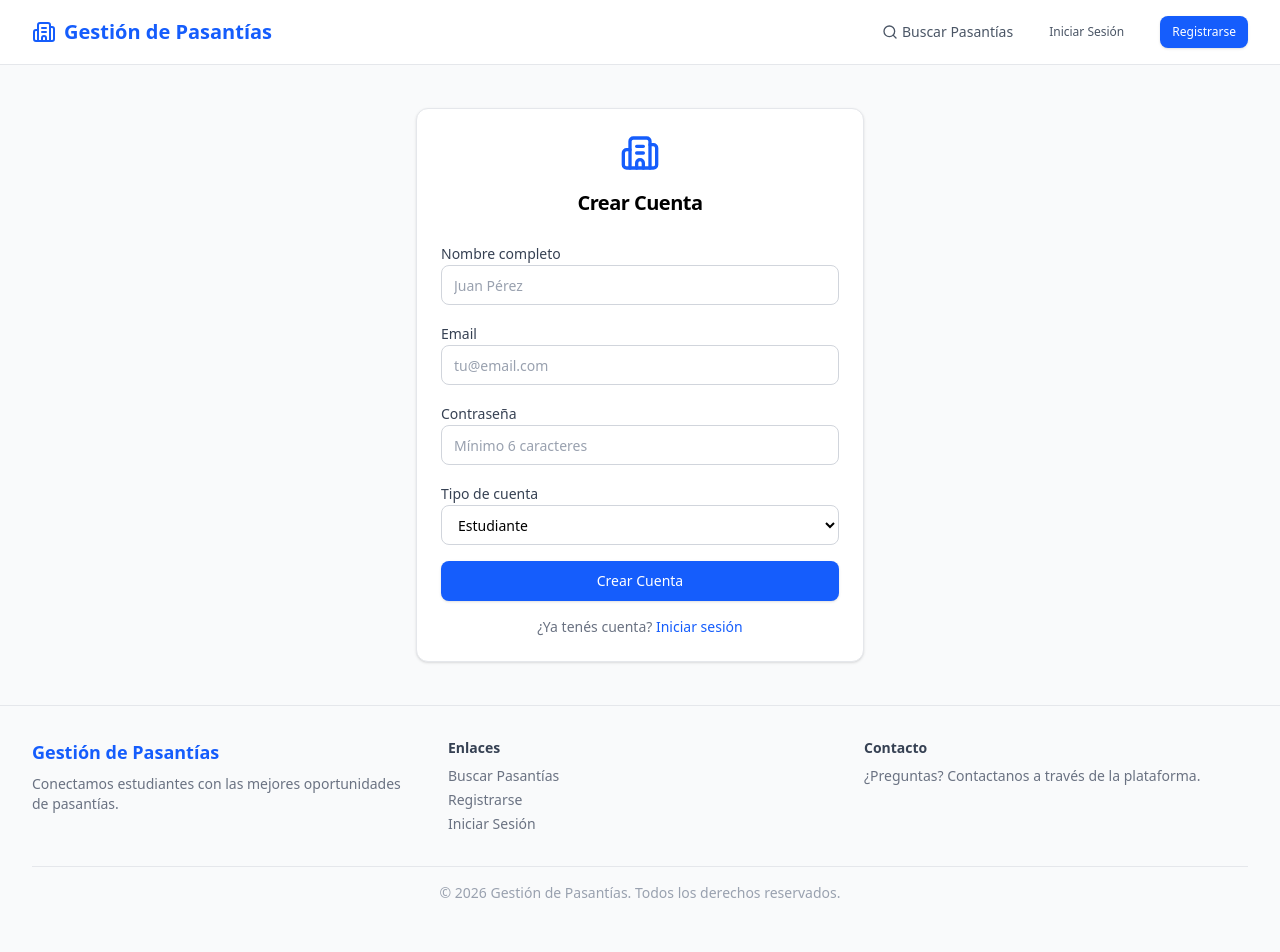
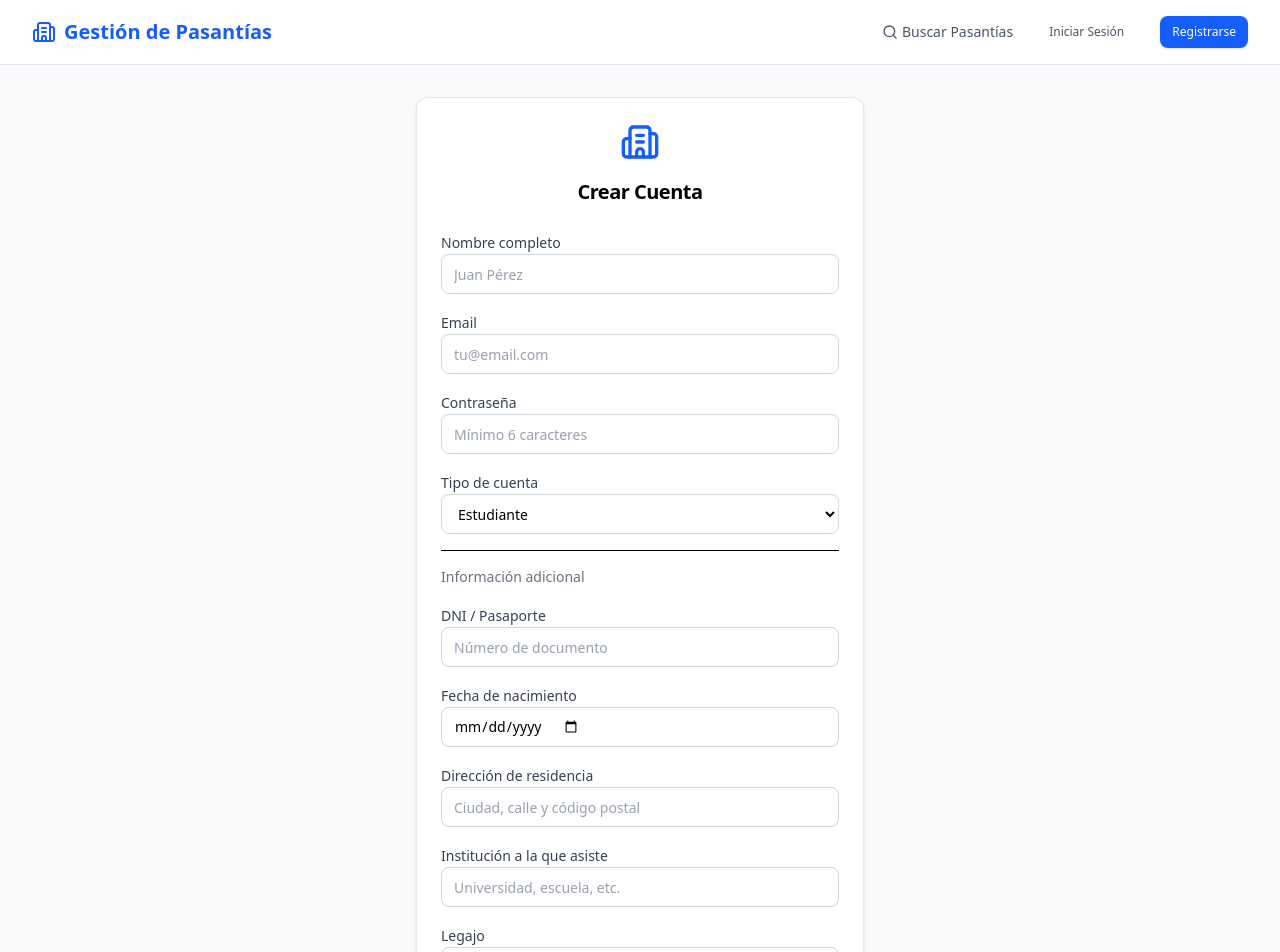
Before and after one commit to brandall2021/pasantias, a Next.js app: page /register in a window 1280 px wide. Shown: the top 952 px of the page. Built offline with nearby package versions, Linux system fonts and the light colour scheme; no server answers.

Commit message:
feat: campos de DNI, fecha de nacimiento, direccion, institucion y legajo para estudiantes

```diff
--- a/src/app/api/instituciones/route.ts
+++ b/src/app/api/instituciones/route.ts
@@ -25,17 +25,21 @@ export async function GET(req: Request) {
 
 export async function PATCH(req: Request) {
   const data = await req.json()
-  const { id, ...updateData } = data
+  const { id, institucionNombre, fechaNacimiento, ...updateData } = data
+
+  if (fechaNacimiento) {
+    (updateData as any).fechaNacimiento = new Date(fechaNacimiento)
+  }
 
   const user = await prisma.user.update({
     where: { id },
     data: updateData,
   })
 
-  if (updateData.institucionNombre) {
+  if (institucionNombre) {
     await prisma.institucion.update({
       where: { id: user.institucionId! },
-      data: { nombre: updateData.institucionNombre },
+      data: { nombre: institucionNombre },
     })
   }
 
--- a/src/app/api/register/route.ts
+++ b/src/app/api/register/route.ts
@@ -4,7 +4,7 @@ import { NextResponse } from "next/server"
 
 export async function POST(req: Request) {
   try {
-    const { name, email, password, role, institucionNombre } = await req.json()
+    const { name, email, password, role, institucionNombre, dni, fechaNacimiento, direccion, asisteA, legajo } = await req.json()
 
     if (!name || !email || !password) {
       return NextResponse.json({ error: "Faltan campos obligatorios" }, { status: 400 })
@@ -40,6 +40,11 @@ export async function POST(req: Request) {
         password: hashedPassword,
         role: role || "ESTUDIANTE",
         institucionId,
+        dni: dni || undefined,
+        fechaNacimiento: fechaNacimiento ? new Date(fechaNacimiento) : undefined,
+        direccion: direccion || undefined,
+        asisteA: asisteA || undefined,
+        legajo: legajo || undefined,
       },
     })
 
--- a/src/app/perfil/update-profile-form.tsx
+++ b/src/app/perfil/update-profile-form.tsx
@@ -20,16 +20,26 @@ export function UpdateProfileForm({ user }: { user: any }) {
     const formData = new FormData(e.currentTarget)
 
     try {
+      const body: Record<string, any> = {
+        id: user.id,
+        name: formData.get("name"),
+        phone: formData.get("phone") || undefined,
+        institucionNombre: formData.get("institucionNombre") || undefined,
+        direccion: formData.get("direccion") || undefined,
+      }
+
+      if (user.role === "ESTUDIANTE") {
+        body.dni = formData.get("dni") || undefined
+        body.fechaNacimiento = formData.get("fechaNacimiento") || undefined
+        body.direccion = formData.get("direccion") || undefined
+        body.asisteA = formData.get("asisteA") || undefined
+        body.legajo = formData.get("legajo") || undefined
+      }
+
       const res = await fetch("/api/instituciones", {
         method: "PATCH",
         headers: { "Content-Type": "application/json" },
-        body: JSON.stringify({
-          id: user.id,
-          name: formData.get("name"),
-          phone: formData.get("phone"),
-          institucionNombre: formData.get("institucionNombre") || undefined,
-          direccion: formData.get("direccion") || undefined,
-        }),
+        body: JSON.stringify(body),
       })
 
       if (res.ok) {
@@ -73,6 +83,34 @@ export function UpdateProfileForm({ user }: { user: any }) {
           </div>
         </>
       )}
+
+      {user.role === "ESTUDIANTE" && (
+        <>
+          <div className="border-t pt-4 mt-2">
+            <p className="text-sm font-medium text-gray-500 mb-3">Información personal</p>
+          </div>
+          <div className="space-y-2">
+            <Label htmlFor="dni">DNI / Pasaporte</Label>
+            <Input id="dni" name="dni" defaultValue={user.dni || ""} />
+          </div>
+          <div className="space-y-2">
+            <Label htmlFor="fechaNacimiento">Fecha de nacimiento</Label>
+            <Input id="fechaNacimiento" name="fechaNacimiento" type="date" defaultValue={user.fechaNacimiento ? String(user.fechaNacimiento).split("T")[0] : ""} />
+          </div>
+          <div className="space-y-2">
+            <Label htmlFor="direccion">Dirección de residencia</Label>
+            <Input id="direccion" name="direccion" defaultValue={user.direccion || ""} placeholder="Ciudad, calle y código postal" />
+          </div>
+          <div className="space-y-2">
+            <Label htmlFor="asisteA">Institución a la que asiste</Label>
+            <Input id="asisteA" name="asisteA" defaultValue={user.asisteA || ""} placeholder="Universidad, escuela, etc." />
+          </div>
+          <div className="space-y-2">
+            <Label htmlFor="legajo">Legajo</Label>
+            <Input id="legajo" name="legajo" defaultValue={user.legajo || ""} placeholder="Número de legajo o matrícula" />
+          </div>
+        </>
+      )}
       <Button type="submit" disabled={loading}>
         {loading ? "Guardando..." : "Guardar Cambios"}
       </Button>
--- a/src/app/register/page.tsx
+++ b/src/app/register/page.tsx
@@ -28,6 +28,11 @@ export default function RegisterPage() {
       password: formData.get("password") as string,
       role,
       institucionNombre: formData.get("institucionNombre") as string,
+      dni: formData.get("dni") as string,
+      fechaNacimiento: formData.get("fechaNacimiento") as string,
+      direccion: formData.get("direccion") as string,
+      asisteA: formData.get("asisteA") as string,
+      legajo: formData.get("legajo") as string,
     }
 
     try {
@@ -96,6 +101,34 @@ export default function RegisterPage() {
                 <Input id="institucionNombre" name="institucionNombre" type="text" required placeholder="Universidad, empresa, etc." />
               </div>
             )}
+
+            {role === "ESTUDIANTE" && (
+              <>
+                <div className="border-t pt-4 mt-2">
+                  <p className="text-sm font-medium text-gray-500 mb-3">Información adicional</p>
+                </div>
+                <div className="space-y-2">
+                  <Label htmlFor="dni">DNI / Pasaporte</Label>
+                  <Input id="dni" name="dni" type="text" placeholder="Número de documento" />
+                </div>
+                <div className="space-y-2">
+                  <Label htmlFor="fechaNacimiento">Fecha de nacimiento</Label>
+                  <Input id="fechaNacimiento" name="fechaNacimiento" type="date" />
+                </div>
+                <div className="space-y-2">
+                  <Label htmlFor="direccion">Dirección de residencia</Label>
+                  <Input id="direccion" name="direccion" type="text" placeholder="Ciudad, calle y código postal" />
+                </div>
+                <div className="space-y-2">
+                  <Label htmlFor="asisteA">Institución a la que asiste</Label>
+                  <Input id="asisteA" name="asisteA" type="text" placeholder="Universidad, escuela, etc." />
+                </div>
+                <div className="space-y-2">
+                  <Label htmlFor="legajo">Legajo</Label>
+                  <Input id="legajo" name="legajo" type="text" placeholder="Número de legajo o matrícula" />
+                </div>
+              </>
+            )}
             <Button type="submit" className="w-full" disabled={loading}>
               {loading ? "Registrando..." : "Crear Cuenta"}
             </Button>
```
Also changed, not shown: 2 other files (tests, documents, lock files or other folders).
